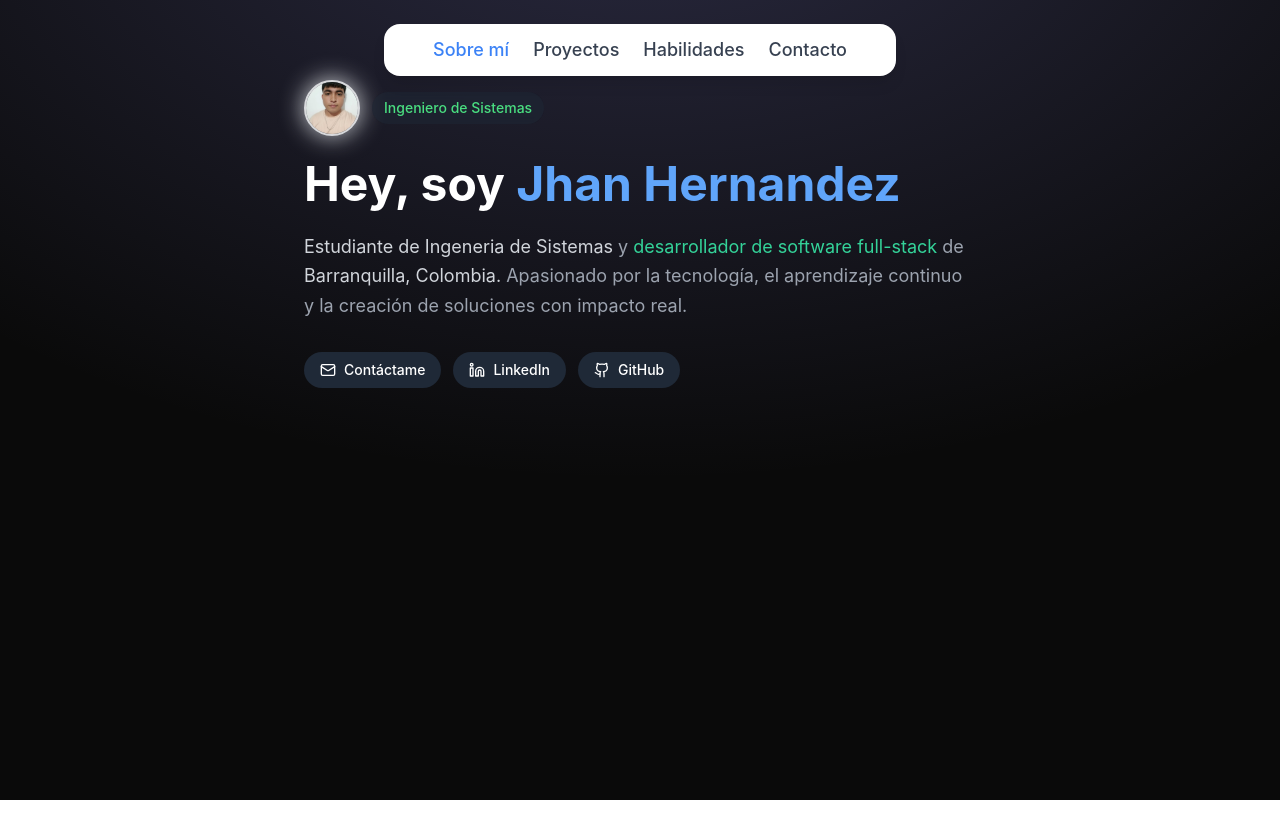
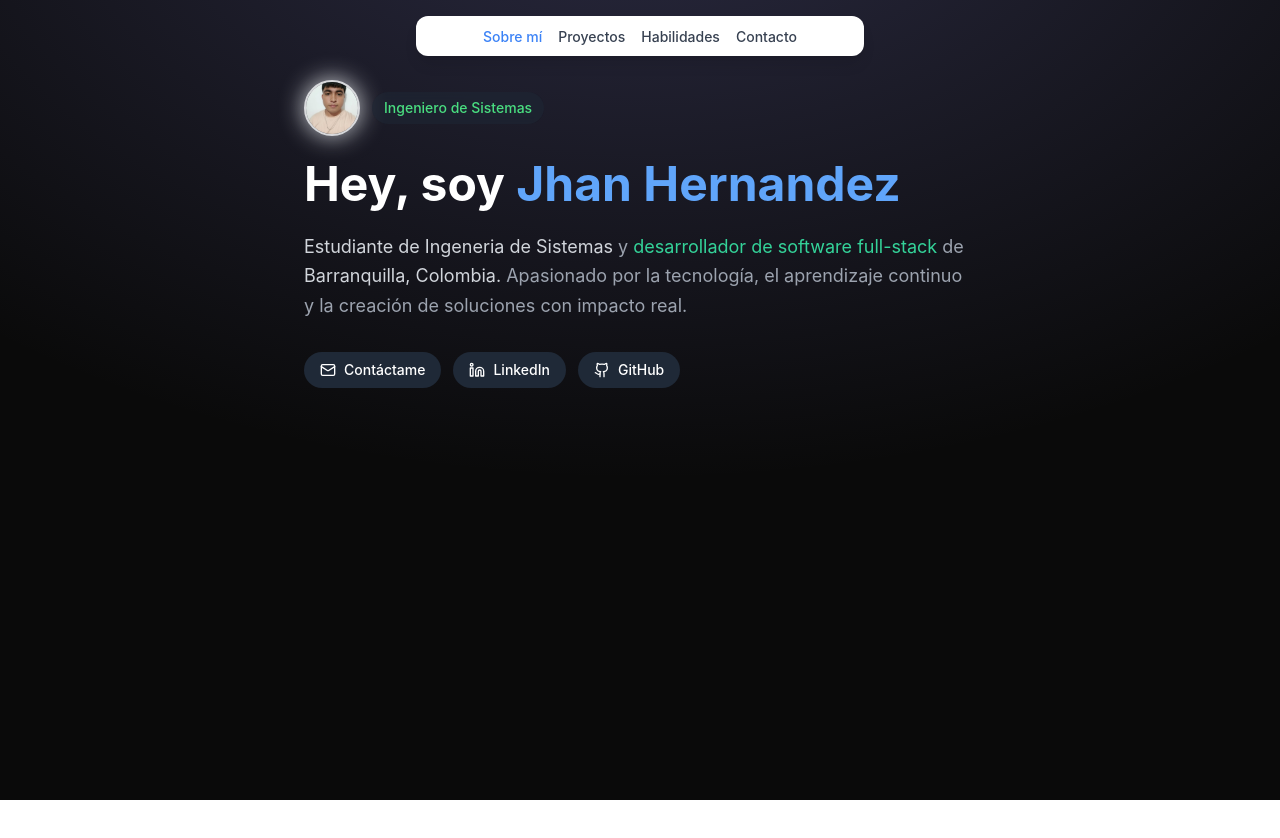
Before and after one commit to jhanhrndz/jhandev-portfolio, a React (Vite) app: page / in a window 1280 px wide. Shown: the top 838 px of the page. Built offline with nearby package versions, Linux system fonts and the light colour scheme.

Commit message:
Adjusting proportions of the NavBar

```diff
--- a/src/components/NavBar.jsx
+++ b/src/components/NavBar.jsx
@@ -27,18 +27,18 @@ const Navbar = () => {
 
   return (
     <nav
-      className={`fixed top-6 left-1/2 transform -translate-x-1/2 w-[80%] md:w-[50%] lg:w-[40%] px-6 py-3 rounded-2xl transition-all duration-300 z-50 ${
-        scrolling ?  "bg-white shadow-lg" : "bg-white/80 backdrop-blur-md"
+      className={`fixed top-4 left-1/2 transform -translate-x-1/2 w-[90%] md:w-[40%] lg:w-[35%] px-4 py-2 rounded-xl transition-all duration-300 z-50 ${
+        scrolling ? "bg-white shadow-lg" : "bg-white/80 backdrop-blur-md"
       }`}
     >
-      <ul className="flex justify-center space-x-6">
+      <ul className="flex justify-center space-x-4">
         {["Sobre mí", "Proyectos", "Habilidades", "Contacto"].map((section) => {
           const sectionId = section.toLowerCase().replace(" ", "-");
           return (
             <li key={section}>
               <a
                 href={`#${sectionId}`}
-                className={`text-lg font-medium transition-colors ${
+                className={`text-sm font-medium transition-colors ${
                   activeSection === sectionId
                     ? "text-blue-500"
                     : "text-gray-700 hover:text-blue-500"
```
